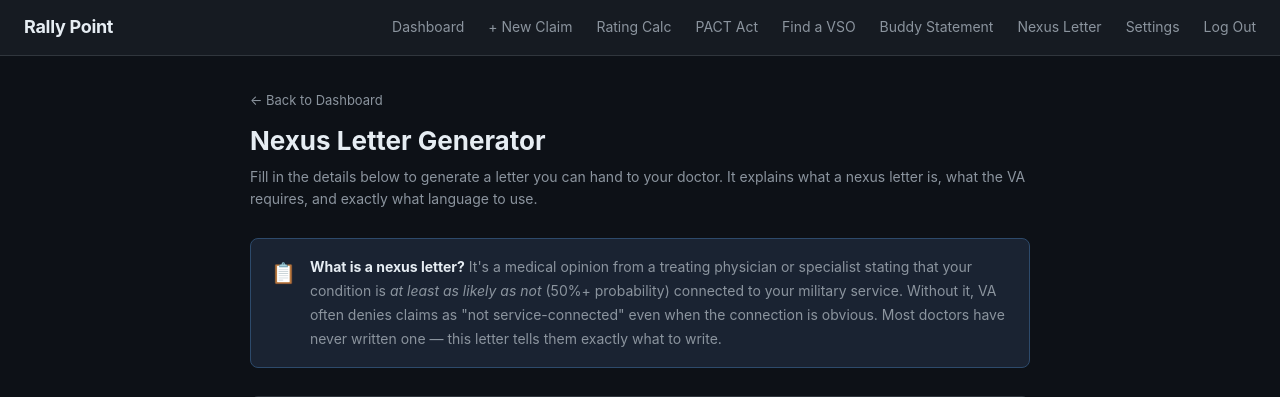
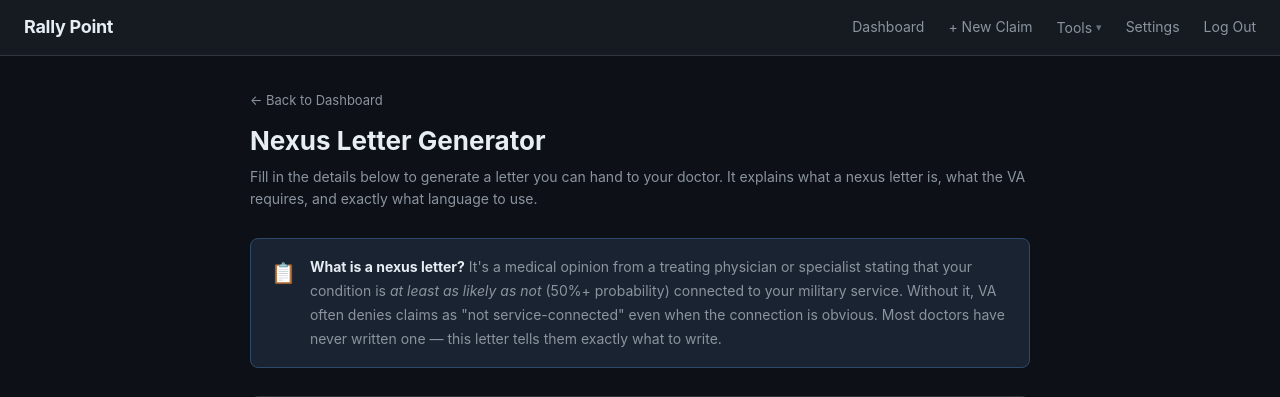
Before and after one commit to OblivionsPeak/rally-point, a Flask app: page /nexus-letter in a window 1280 px wide. Shown: the top 397 px of the page. Run offline with Flask 3, Linux system fonts and the light colour scheme; the visitor is signed in with stand-in values (Sample User, id 1).

Commit message:
fix: consolidate nav into Tools dropdown
Reduces 9 nav items to 5 by grouping Rating Calculator, PACT Act,
Find a VSO, Buddy Statement, Nexus Letter, and Print Summary under a
single Tools dropdown. Click outside to dismiss. Mobile drawer keeps
all links but indents the tools group for visual hierarchy.

Co-Authored-By: Claude Sonnet 4.6 <noreply@anthropic.com>

```diff
--- a/static/css/main.css
+++ b/static/css/main.css
@@ -44,6 +44,46 @@ a:hover { text-decoration: underline; }
 .nav-links { display: flex; gap: 24px; align-items: center; }
 .nav-links a { color: var(--muted); font-size: 14px; }
 .nav-links a:hover { color: var(--text); text-decoration: none; }
+
+/* Tools dropdown */
+.nav-dropdown { position: relative; }
+.nav-dropdown-toggle {
+  color: var(--muted);
+  font-size: 14px;
+  cursor: pointer;
+  background: none;
+  border: none;
+  padding: 0;
+  display: flex;
+  align-items: center;
+  gap: 4px;
+  font-family: inherit;
+}
+.nav-dropdown-toggle:hover { color: var(--text); }
+.nav-dropdown-toggle::after { content: '▾'; font-size: 11px; opacity: 0.7; }
+.nav-dropdown-menu {
+  display: none;
+  position: absolute;
+  top: calc(100% + 12px);
+  right: 0;
+  background: var(--surface);
+  border: 1px solid var(--border);
+  border-radius: var(--radius);
+  min-width: 200px;
+  box-shadow: 0 8px 24px rgba(0,0,0,0.4);
+  z-index: 200;
+  overflow: hidden;
+}
+.nav-dropdown-menu a {
+  display: block;
+  padding: 11px 16px;
+  font-size: 14px;
+  color: var(--muted);
+  border-bottom: 1px solid var(--border);
+}
+.nav-dropdown-menu a:last-child { border-bottom: none; }
+.nav-dropdown-menu a:hover { color: var(--text); background: var(--bg); text-decoration: none; }
+.nav-dropdown.open .nav-dropdown-menu { display: block; }
 
 /* Main */
 .main-content { max-width: 900px; margin: 0 auto; padding: 32px 24px; }
--- a/templates/base.html
+++ b/templates/base.html
@@ -13,11 +13,17 @@
     <div class="nav-links">
       <a href="/dashboard">Dashboard</a>
       <a href="/claims/new">+ New Claim</a>
-      <a href="/rating-calc">Rating Calc</a>
-      <a href="/pact">PACT Act</a>
-      <a href="/vso">Find a VSO</a>
-      <a href="/buddy-statement">Buddy Statement</a>
-      <a href="/nexus-letter">Nexus Letter</a>
+      <div class="nav-dropdown" id="toolsDropdown">
+        <button class="nav-dropdown-toggle" onclick="toggleDropdown()">Tools</button>
+        <div class="nav-dropdown-menu">
+          <a href="/rating-calc">Rating Calculator</a>
+          <a href="/pact">PACT Act Checker</a>
+          <a href="/vso">Find a VSO</a>
+          <a href="/buddy-statement">Buddy Statement</a>
+          <a href="/nexus-letter">Nexus Letter</a>
+          <a href="/summary">Print Summary</a>
+        </div>
+      </div>
       <a href="/settings">Settings</a>
       <a href="/logout">Log Out</a>
     </div>
@@ -26,18 +32,27 @@
   <div class="nav-drawer" id="navDrawer">
     <a href="/dashboard">Dashboard</a>
     <a href="/claims/new">+ New Claim</a>
-    <a href="/rating-calc">Rating Calculator</a>
-    <a href="/pact">PACT Act</a>
-    <a href="/vso">Find a VSO</a>
-    <a href="/buddy-statement">Buddy Statement</a>
-    <a href="/nexus-letter">Nexus Letter</a>
+    <a href="/rating-calc" style="padding-left:32px; font-size:13px;">Rating Calculator</a>
+    <a href="/pact"        style="padding-left:32px; font-size:13px;">PACT Act Checker</a>
+    <a href="/vso"         style="padding-left:32px; font-size:13px;">Find a VSO</a>
+    <a href="/buddy-statement" style="padding-left:32px; font-size:13px;">Buddy Statement</a>
+    <a href="/nexus-letter"    style="padding-left:32px; font-size:13px;">Nexus Letter</a>
+    <a href="/summary"         style="padding-left:32px; font-size:13px;">Print Summary</a>
     <a href="/settings">Settings</a>
     <a href="/logout">Log Out</a>
   </div>
   <script>
     function toggleNav() {
       document.getElementById('navDrawer').classList.toggle('open');
+      document.getElementById('toolsDropdown').classList.remove('open');
     }
+    function toggleDropdown() {
+      document.getElementById('toolsDropdown').classList.toggle('open');
+    }
+    document.addEventListener('click', function(e) {
+      const dd = document.getElementById('toolsDropdown');
+      if (dd && !dd.contains(e.target)) dd.classList.remove('open');
+    });
   </script>
   {% endif %}
 
```
